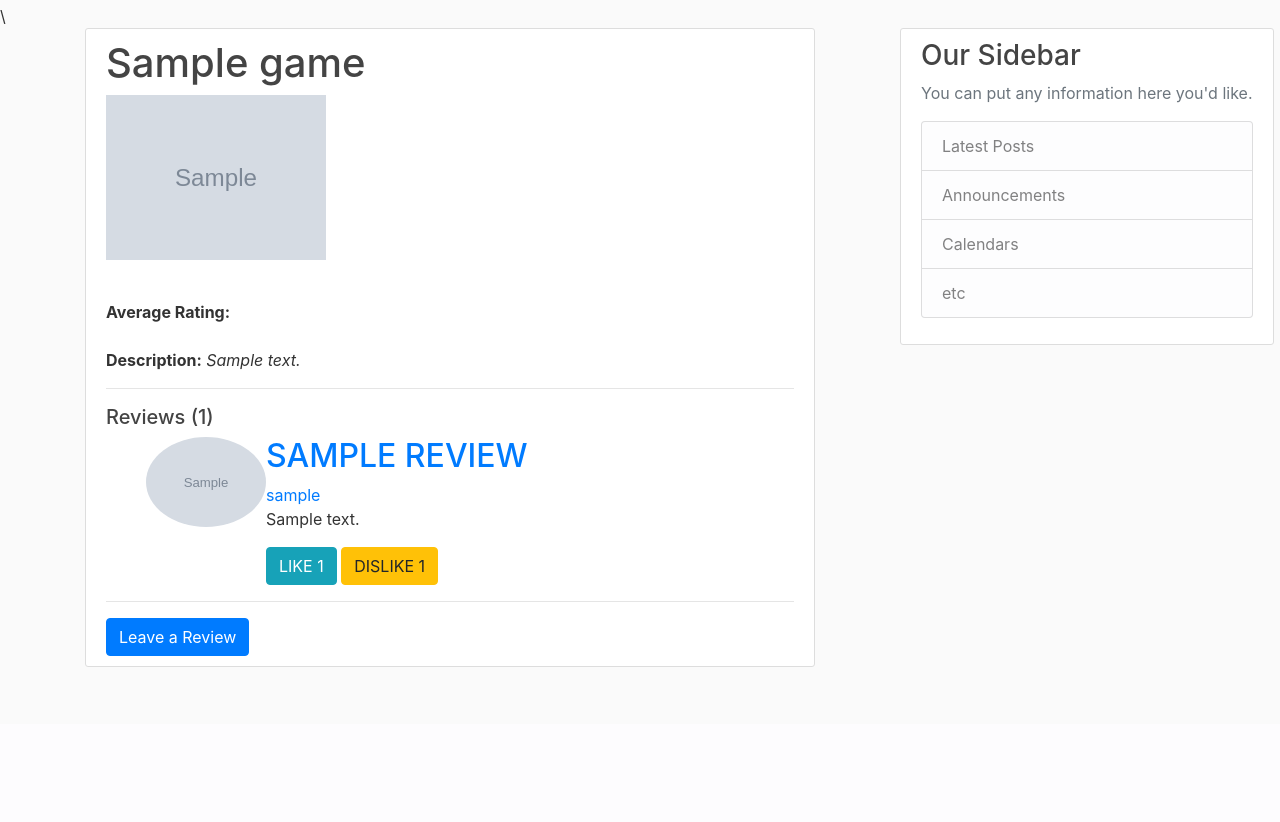
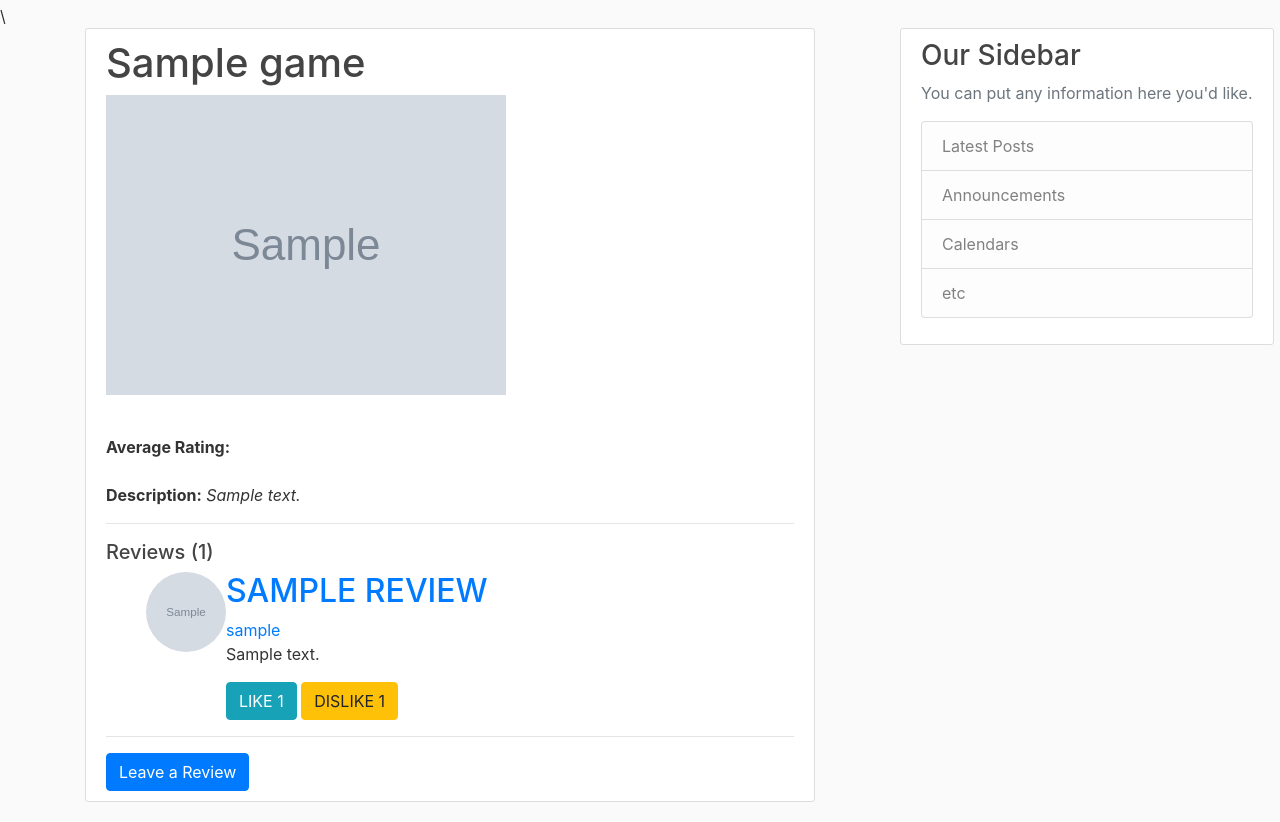
Before and after one commit to thosakwe/cen4020-project, a Django app: page /games/1/ in a window 1280 px wide. Shown: the part 76-898 px from the top of the page. Before the commit the page ends 743 px from the top, so only its background shows below. Run offline with Django 3.2, Linux system fonts and the light colour scheme; a user stored in the database is signed in; tables that the repository leaves empty hold one stand-in row (values such as "Sample post"); grey boxes marked "Sample" are stand-in pictures; some libraries are stand-ins or nearby versions.

Commit message:
Changed user avatar on reviews

```diff
--- a/Game_Review/game/templates/Game/game.html
+++ b/Game_Review/game/templates/Game/game.html
@@ -39,8 +39,8 @@
                 <p class="media-comment">
                   {{ review.content }}
                 </p>
-                <a class="btn btn-info btn-circle text-uppercase" href="#" id="like"> Like {{ review.likes }}</a>
-                <a class="btn btn-warning btn-circle text-uppercase"  href="#" id="dislike"> Dislike {{ review.dislikes }}</a>
+                <button class="btn btn-info btn-circle text-uppercase" id="like"> Like {{ review.likes }}</button>
+                <button class="btn btn-warning btn-circle text-uppercase" id="dislike"> Dislike {{ review.dislikes }}</button>
             </div>
           </div>
         </li>
--- a/Game_Review/review/static/review/main.css
+++ b/Game_Review/review/static/review/main.css
@@ -100,25 +100,10 @@ div#para1 {
   font-style: italic;
 }
 
-figure {
-  border: thin #c0c0c0 solid;
-  display: flex;
-  flex-flow: column;
-  padding: 5px;
-  max-width: 220px;
-  margin: auto;
+.media .media-object {
+  height: 5em;
+  width: 5em;
+  object-fit: cover;
+  border-radius: 50%;
 }
-
-img {
-  max-width: 220px;
-  max-height: 220px;
-}
-figcaption {
-  background-color: #222;
-  color: #fff;
-  font: italic smaller sans-serif;
-  padding: 3px;
-  text-align: center;
-}
-.media .media-object { max-width: 120px; }
 .media-body { position: relative; }
```
Also changed, not shown: Game_Review/review/static/avatars/1.jpg.
